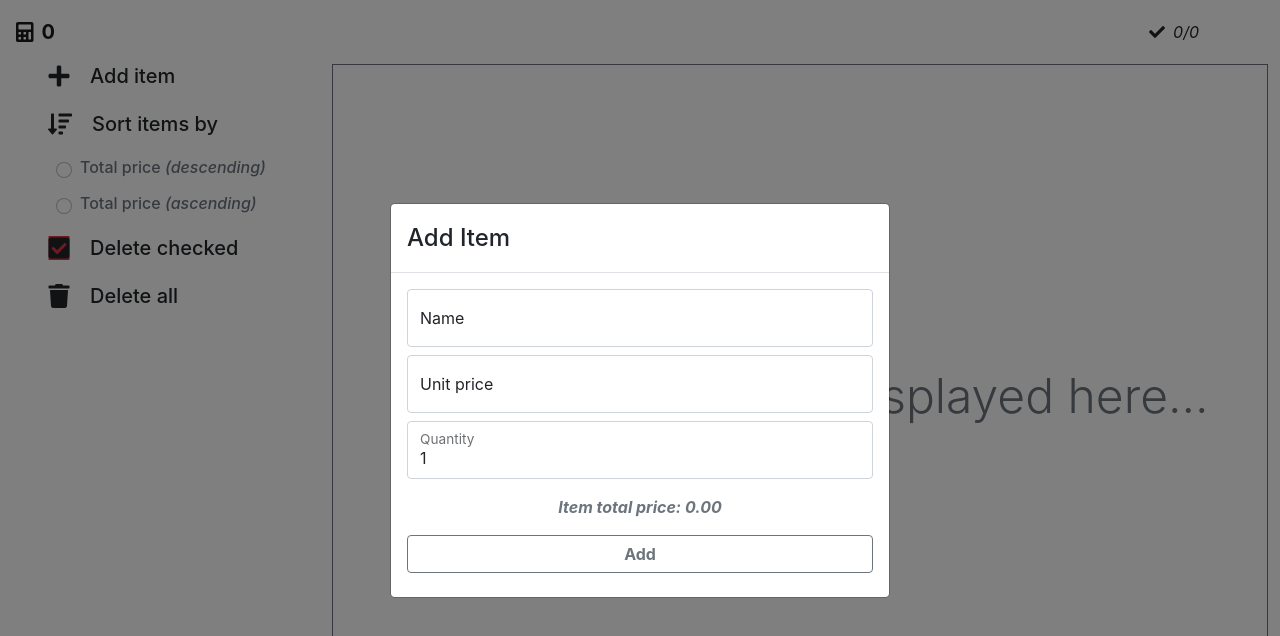
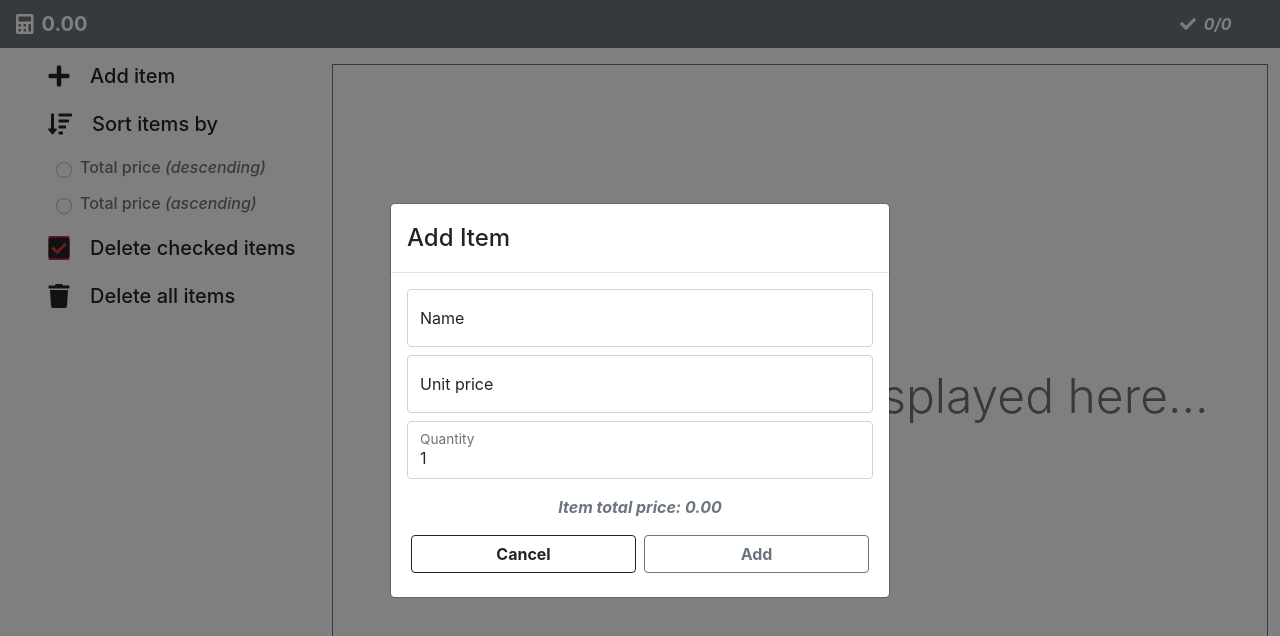
Before and after one commit to SelloFotoyi/shopping-list, a React (Create React App) app: page / in a window 1280 px wide. Both pictures are taken after a click on the element "Add item". Shown: the top 636 px of the page. Built offline with nearby package versions, Linux system fonts and the light colour scheme.

Commit message:
added functionality on mobile nav

```diff
--- a/src/components/AddItem.js
+++ b/src/components/AddItem.js
@@ -2,7 +2,15 @@ import React, {useState, useContext, useEffect} from 'react';
 import {v4 as uuidv4} from 'uuid';
 import {ItemContext} from '../context/ItemContextProvider';
 import {ModalContext} from '../context/ModalContextProvider';
-import {Button, Form, FormControl, FormLabel, Modal} from 'react-bootstrap';
+import {
+  Button,
+  Form,
+  FormControl,
+  FormLabel,
+  Modal,
+  Container,
+  FormGroup,
+} from 'react-bootstrap';
 
 const AddItem = () => {
   const {addModalState, closeModal, itemEdit, resetEditModal} =
@@ -149,13 +157,27 @@ const AddItem = () => {
               </strong>
             </i>
           </p>
+          <FormGroup className='d-flex justify-content-between align-items-center'>
+            <input
+              as={Button}
+              type='text'
+              className='btn btn-rounded btn-outline-dark h2 w-50 mx-1 fw-bold'
+              value='Cancel'
+              onClick={() => {
+                resetEditModal();
+                closeModal();
+              }}
+            />
+
             <Button
               type='submit'
               variant='outline-secondary'
-            className='w-100 rounded h2'
+              className='rounded h2 w-50 mx-1'
+              onClick={() => handleSubmit}
             >
               <b>Add</b>
             </Button>
+          </FormGroup>
         </Form>
       </Modal.Body>
     </Modal>
--- a/src/components/AppNav.js
+++ b/src/components/AppNav.js
@@ -1,10 +1,10 @@
 import React, {useState, useContext} from 'react';
 import {ItemContext} from '../context/ItemContextProvider';
+import {ModalContext} from '../context/ModalContextProvider';
 import {FontAwesomeIcon} from '@fortawesome/react-fontawesome';
 import {Container, Navbar, Nav, Accordion, Card, Button} from 'react-bootstrap';
 import {
-  faArrowDown,
-  faBackspace,
+  faCheckSquare,
   faCalculator,
   faCheck,
   faPlus,
@@ -13,24 +13,55 @@ import {
 } from '@fortawesome/free-solid-svg-icons';
 
 const AppNav = () => {
-  const {total, items, totalCheckedItems} = useContext(ItemContext);
+  const {
+    total,
+    items,
+    totalCheckedItems,
+    sortByPriceAscending,
+    sortByPriceDescending,
+  } = useContext(ItemContext);
+  const {openAddModal, openDeleteModal, setDeleteType, openRefreshModal} =
+    useContext(ModalContext);
+
   const [toggler, setToggler] = useState(false);
+
+  const handleDelete = (deleteType) => {
+    setDeleteType(deleteType);
+    openDeleteModal();
+  };
+
   return (
-    <Navbar expand='lg' className='px-3 d-flex app-nav fixed-top'>
+    <Navbar
+      collapseOnSelect
+      expand='lg'
+      className='px-3 py-1 d-flex app-nav fixed-top'
+      bg='secondary'
+      variant='dark'
+    >
       <Navbar.Brand>
         <FontAwesomeIcon icon={faCalculator} className='me-2' />
-        <span style={{fontWeight: 'bold'}}>{total}</span>
+        <span>
+          <strong>{total.toFixed(2)}</strong>
+        </span>
       </Navbar.Brand>
       <Container className='d-none d-lg-flex justify-content-lg-end'>
-        <FontAwesomeIcon icon={faCheck} className='me-2' />
-        <span style={{fontStyle: 'italic'}}>
-          {totalCheckedItems}/{items.length}
+        <FontAwesomeIcon icon={faCheck} className='me-2 text-light' />
+        <span className='text-white'>
+          <i>
+            <strong>
+              {totalCheckedItems}/{items.length}
+            </strong>
+          </i>
         </span>
       </Container>
       <div className='d-lg-none'>
-        <FontAwesomeIcon icon={faCheck} className='me-2' />
-        <span style={{fontStyle: 'italic'}}>
-          {totalCheckedItems}/{items.length}
+        <FontAwesomeIcon icon={faCheck} className='me-2 text-light' />
+        <span className='text-white'>
+          <i>
+            <strong>
+              {totalCheckedItems}/{items.length}
+            </strong>
+          </i>
         </span>
       </div>
       <Navbar.Toggle aria-controls='basic-navbar-nav' />
@@ -40,14 +71,15 @@ const AppNav = () => {
             as={Button}
             variant='outline-secondary'
             className='d-flex align-items-center my-1 rounded-pill'
+            onClick={openAddModal}
           >
             <FontAwesomeIcon icon={faPlus} className='me-2' />
-            <span className=''>Add item</span>
+            <span className='h5 mb-0'>Add item</span>
           </Nav.Item>
           <Nav.Item
             as={Button}
             variant='outline-secondary'
-            className='d-flex align-items-center my-1'
+            className='d-flex align-items-center my-1 rounded-pill'
             data-bs-toggle='collapse'
             data-bs-target='#collapseExample'
             aria-expanded='false'
@@ -55,7 +87,7 @@ const AppNav = () => {
             onClick={() => setToggler(!toggler)}
           >
             <FontAwesomeIcon icon={faSortAmountDown} className='me-2' />
-            <span>Sort items by</span>
+            <span className='h5 mb-0'>Sort items by</span>
           </Nav.Item>
           <div
             className={`${toggler ? 'collapse' : 'collapse.show'}`}
@@ -71,14 +103,15 @@ const AppNav = () => {
                   name='sort'
                   id='totalDesc'
                   className='form-check-input'
-                  // onChange={(e) => {
-                  //   if (e.target.checked) {
-                  //     setSortType(e.target.value);
-                  //   }
-                  // }}
+                  onChange={(e) => {
+                    if (e.target.checked) {
+                      sortByPriceDescending();
+                      openRefreshModal();
+                    }
+                  }}
                 />
                 <label htmlFor='totalDesc' className='ms-2 mb-0'>
-                  item total price <span>(highest to lowest)</span>
+                  Total price<i>(Descending)</i>
                 </label>
               </Button>
               <Button
@@ -90,14 +123,15 @@ const AppNav = () => {
                   name='sort'
                   id='totalAsc'
                   className='form-check-input'
-                  // onChange={(e) => {
-                  //   if (e.target.checked) {
-                  //     setSortType(e.target.value);
-                  //   }
-                  // }}
+                  onChange={(e) => {
+                    if (e.target.checked) {
+                      sortByPriceAscending();
+                      openRefreshModal();
+                    }
+                  }}
                 />
                 <label htmlFor='totalAsc' className='ms-2 mb-0'>
-                  item total price <span>(lowest to highest)</span>
+                  Total price <i>(Ascending)</i>
                 </label>
               </Button>
             </div>
@@ -105,18 +139,20 @@ const AppNav = () => {
           <Nav.Item
             as={Button}
             variant='outline-secondary'
-            className='d-flex align-items-center my-1'
+            className='d-flex align-items-center my-1 rounded-pill'
+            onClick={() => handleDelete('checked')}
           >
-            <FontAwesomeIcon icon={faBackspace} className='me-2' />
-            <span>Delete checked items</span>
+            <FontAwesomeIcon icon={faCheckSquare} className='me-2 bg-danger' />
+            <span className='h5 mb-0'>Delete checked items</span>
           </Nav.Item>
           <Nav.Item
             as={Button}
             variant='outline-secondary'
-            className='d-flex align-items-center my-1'
+            className='d-flex align-items-center my-1 rounded-pill'
+            onClick={() => handleDelete('all')}
           >
             <FontAwesomeIcon icon={faTrash} className='me-2' />
-            <span>Delete all items</span>
+            <span className='h5 mb-0'>Delete all items</span>
           </Nav.Item>
         </Nav>
       </Navbar.Collapse>
--- a/src/components/Aside.js
+++ b/src/components/Aside.js
@@ -4,8 +4,6 @@ import {ModalContext} from '../context/ModalContextProvider';
 import {ItemContext} from '../context/ItemContextProvider';
 import {FontAwesomeIcon} from '@fortawesome/react-fontawesome';
 import {
-  // faArrowDown,
-  // faBackspace,
   faCheckSquare,
   faPlus,
   faSortAmountDown,
@@ -101,14 +99,14 @@ const Aside = () => {
           icon={faCheckSquare}
           className='me-4 ms-2 aside-icon bg-danger'
         />
-        <span className='h5 mb-0'>Delete checked </span>
+        <span className='h5 mb-0'>Delete checked items </span>
       </div>
       <div
         onClick={() => handleDelete('all')}
         className='d-flex align-items-center my-2 p-2 rounded-pill w-51 aside-row'
       >
         <FontAwesomeIcon icon={faTrash} className='me-4 ms-2 aside-icon' />
-        <span className='h5 mb-0'>Delete all</span>
+        <span className='h5 mb-0'>Delete all items</span>
       </div>
     </Container>
   );
--- a/src/components/DeleteConfirmer.js
+++ b/src/components/DeleteConfirmer.js
@@ -27,10 +27,10 @@ const DeleteConfirmer = () => {
       </Modal.Header>
       <Modal.Body>
         Are you sure you want to delete{' '}
-        {deleteType === 'checked' ? 'checked' : 'all'} items
+        {deleteType === 'checked' ? 'checked' : 'all'} items?
       </Modal.Body>
       <Modal.Footer>
-        <Button variant='outline-secondary' onClick={closeModal}>
+        <Button variant='outline-dark' onClick={closeModal}>
           Cancel
         </Button>
         <Button onClick={handleDelete} variant='outline-danger'>
--- a/src/components/Grid.js
+++ b/src/components/Grid.js
@@ -8,7 +8,7 @@ const Grid = () => {
   const {items} = useContext(ItemContext);
 
   let EmptyGrid = () => (
-    <Container className=' my-3 h-100 border border-secondary d-flex justify-content-center align-items-center'>
+    <Container className='my-3 h-100 d-flex justify-content-center align-items-center border border-secondary'>
       <p className='display-5 text-secondary'>
         Added items will be displayed here...{' '}
       </p>
--- a/src/components/Item.js
+++ b/src/components/Item.js
@@ -16,7 +16,10 @@ const Item = ({item}) => {
   return (
     <Card className='mb-2'>
       <Card.Header className='fontweight-bold text-center bg-secondary text-white'>
-        Total price: <span style={{fontWeight: 'bold'}}>{item.totalPrice}</span>
+        Total price:{' '}
+        <span>
+          <strong>{item.totalPrice.toFixed(2)}</strong>
+        </span>
       </Card.Header>
       <Card.Body className='d-flex justify-content-between'>
         <input type='checkbox' id={item.id} className='btn-check pt-2' />
--- a/src/index.css
+++ b/src/index.css
@@ -11,7 +11,15 @@ code {
   font-family: source-code-pro, Menlo, Monaco, Consolas, 'Courier New',
     monospace;
 }
-
+.welcome{
+  width: 100%;
+  height: 100vh;
+  position: relative;
+  top: 0;
+}
+.welcome-slide{
+  top: -150vh;
+}
 .app{
   width: 100%;
   height: 100vh;
@@ -19,13 +27,13 @@ code {
 }
 .app-nav{
   width: 100%;
-  height: 8%;
   z-index: 2;
   background-color: rgba(255,255,255,0.7);
 }
 .app-nav-mobile{
   background-color: white;
   width: 100%;
+  padding: 0 1rem 0 1rem;
 }
 .app-container{
   width: 100%;
```
Lines whose indentation alone changed are shown as unchanged.
